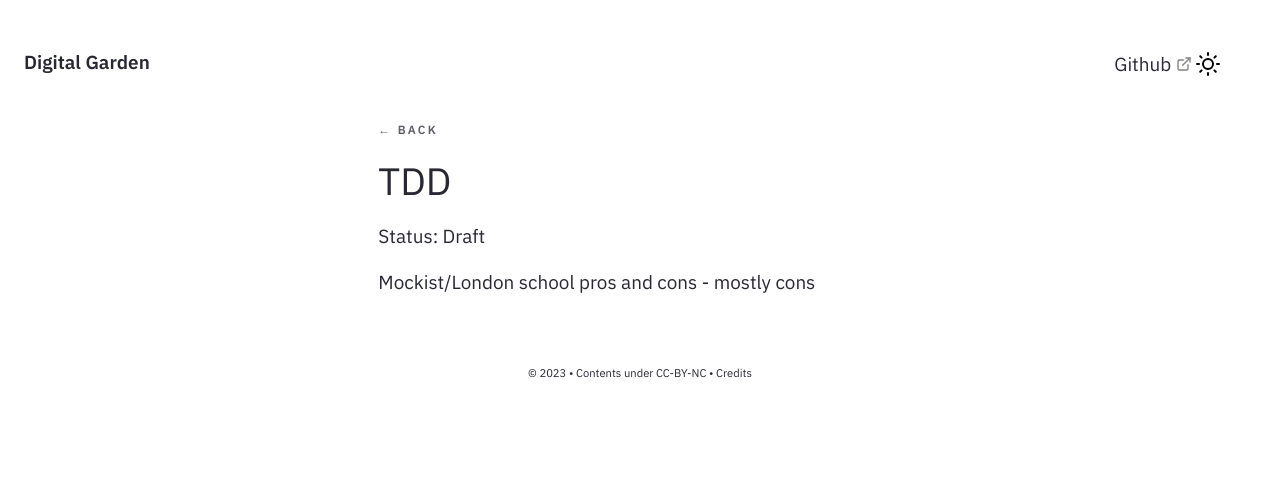
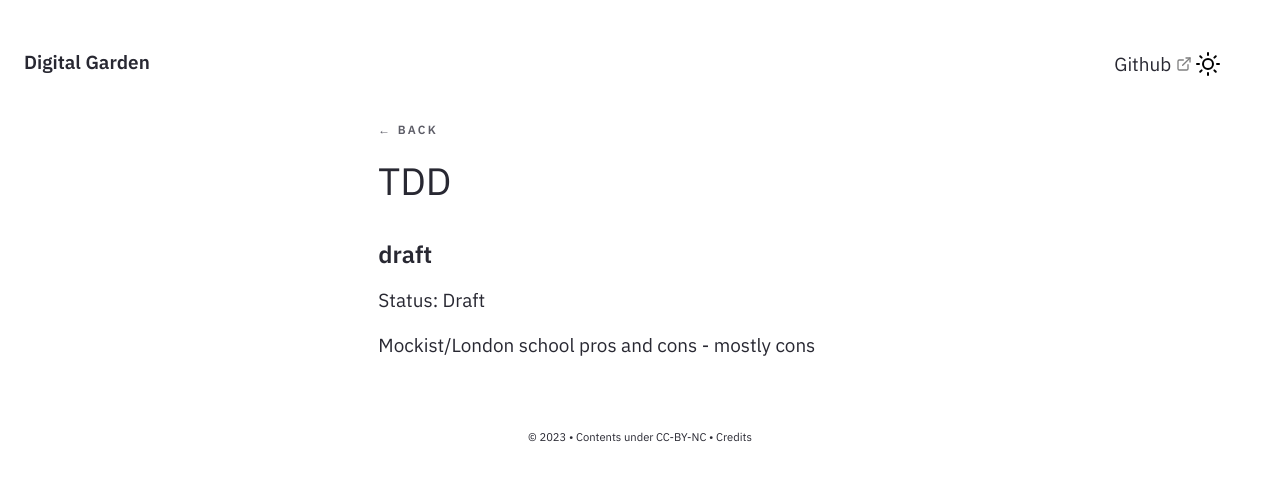
Before and after one commit to PierrickBlons/digital-garden, a Jekyll site: the page built from _notes/Public/Software/TDD.md, in a window 1280 px wide. Shown: the top 481 px of the page. Built offline with Jekyll 4.4.1, drawn with Linux system fonts in a browser that asks for light colours.

Commit message:
draft status for notes

```diff
--- a/_layouts/Post.html
+++ b/_layouts/Post.html
@@ -122,6 +122,9 @@
                     </style>
                     {%- endif -%}
                     <h1>{{page.title}}</h1>
+                    {%- if page.status == "draft" -%}
+                    <h4>{{page.status}}</h4>
+                    {%- endif -%}
                     {%- include Content.html -%}
                     {%- include Backlinks.html -%}
                     </div>
--- a/_notes/Public/Software/TDD.md
+++ b/_notes/Public/Software/TDD.md
@@ -3,6 +3,7 @@ title : TDD
 feed: show
 date : 21/02/2023
 permalink: /tdd
+status: draft
 ---
 Status: Draft
 
```
